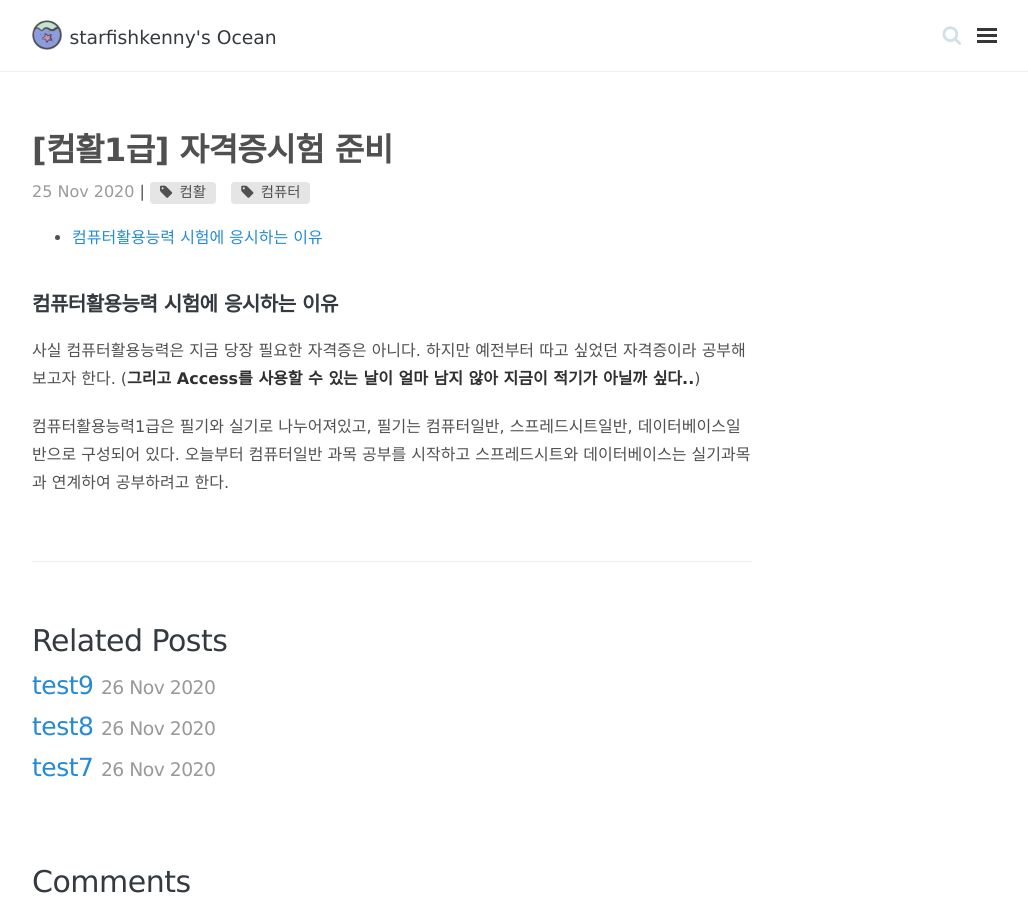
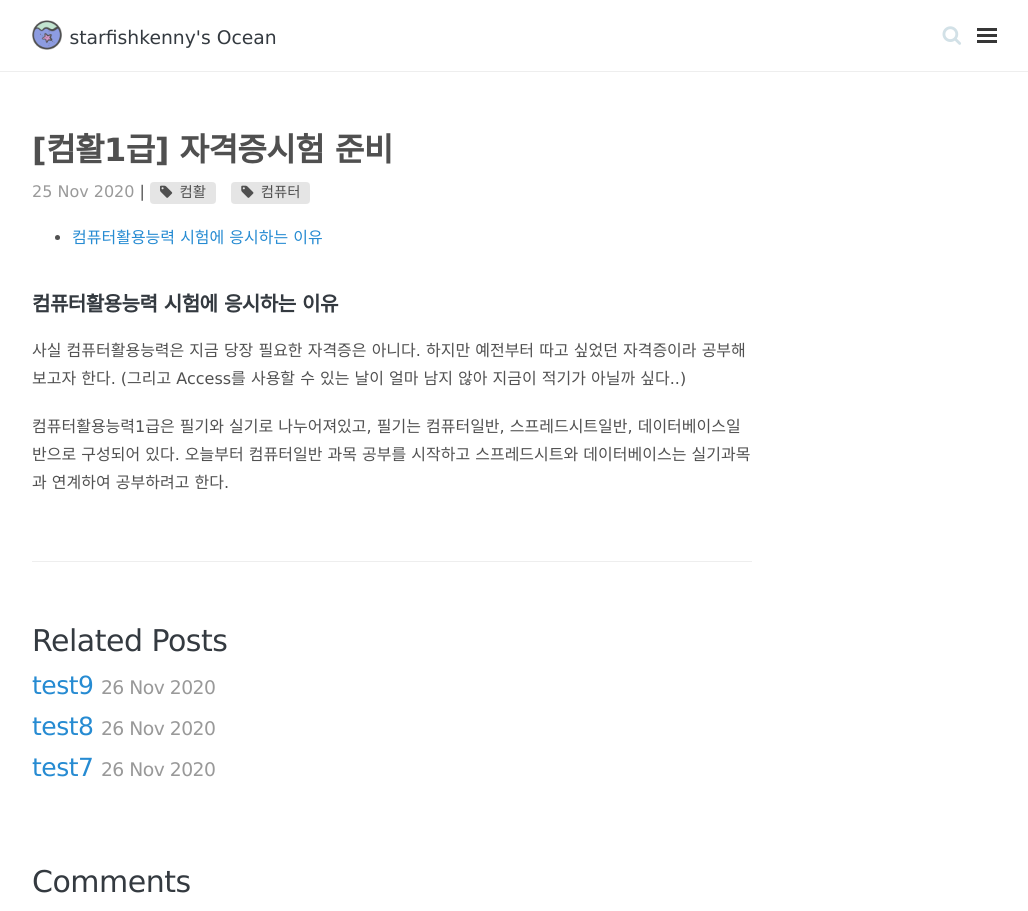
Before and after one commit to starfishkenny/starfishkenny.github.io, a Jekyll site: the page built from _posts/2020-11-25-oa(1).md, in a window 1280 px wide. Shown: the whole page, without its empty margins (248-1276 px from the left). Built offline with Jekyll 4.4.1, drawn with Linux system fonts in a browser that asks for light colours; nearby versions of some CDN libraries; comment, search, counter and statistics services are not loaded.

```diff
--- a/_posts/2020-11-25-oa(1).md
+++ b/_posts/2020-11-25-oa(1).md
@@ -9,7 +9,7 @@ toc: false
 ## 컴퓨터활용능력 시험에 응시하는 이유
 
 사실 컴퓨터활용능력은 지금 당장 필요한 자격증은 아니다. 하지만 예전부터 따고 싶었던 자격증이라 공부해보고자 한다.
-(__그리고 Access를 사용할 수 있는 날이 얼마 남지 않아 지금이 적기가 아닐까 싶다..__)
+(그리고 Access를 사용할 수 있는 날이 얼마 남지 않아 지금이 적기가 아닐까 싶다..)
 
 컴퓨터활용능력1급은 필기와 실기로 나누어져있고, 필기는 컴퓨터일반, 스프레드시트일반, 데이터베이스일반으로 구성되어 있다.
 오늘부터 컴퓨터일반 과목 공부를 시작하고 스프레드시트와 데이터베이스는 실기과목과 연계하여 공부하려고 한다.
```
